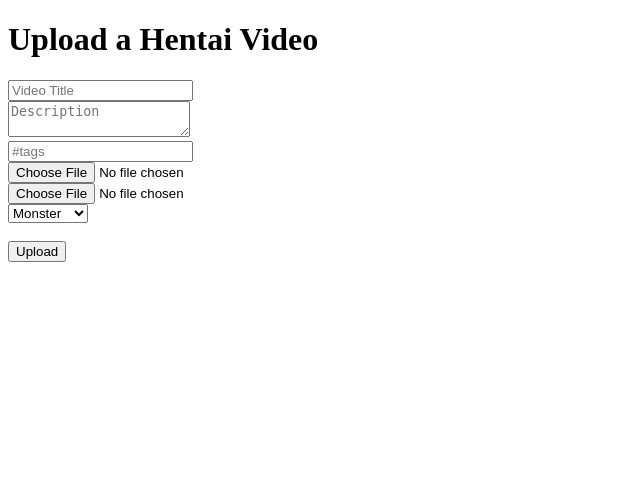
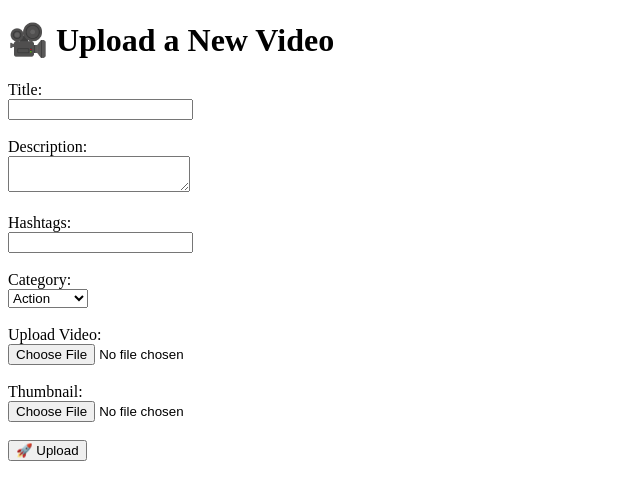
Before and after one commit to itsleo4/HentaiLust3D, a Flask app: page /upload in a window 1280 px wide. Shown: the top 500 px of the page, without its empty margins (0-640 px from the left). Run offline with Flask 3, Linux system fonts and the light colour scheme; some libraries are stand-ins or nearby versions.

Commit message:
Added upload.html template

```diff
--- a/app/templates/upload.html
+++ b/app/templates/upload.html
@@ -1,23 +1,34 @@
 <!DOCTYPE html>
 <html>
 <head>
-    <title>Upload Hentai Video</title>
+  <title>Upload Your Video</title>
 </head>
 <body>
-    <h1>Upload a Hentai Video</h1>
-    <form method="POST" enctype="multipart/form-data">
-        <input type="text" name="title" placeholder="Video Title" required><br>
-        <textarea name="description" placeholder="Description" required></textarea><br>
-        <input type="text" name="hashtags" placeholder="#tags"><br>
-        <input type="file" name="video" accept="video/*" required><br>
-        <input type="file" name="thumbnail" accept="image/*" required><br>
-        <select name="category">
-            <option value="monster">Monster</option>
-            <option value="futa">Futa</option>
-            <option value="romance">Romance</option>
-            <option value="hardcore">Hardcore</option>
-        </select><br><br>
-        <button type="submit">Upload</button>
-    </form>
+  <h1>🎥 Upload a New Video</h1>
+  <form method="POST" enctype="multipart/form-data">
+    <label>Title:</label><br>
+    <input type="text" name="title"><br><br>
+
+    <label>Description:</label><br>
+    <textarea name="description"></textarea><br><br>
+
+    <label>Hashtags:</label><br>
+    <input type="text" name="hashtags"><br><br>
+
+    <label>Category:</label><br>
+    <select name="category">
+      <option value="action">Action</option>
+      <option value="romance">Romance</option>
+      <option value="horror">Horror</option>
+    </select><br><br>
+
+    <label>Upload Video:</label><br>
+    <input type="file" name="video"><br><br>
+
+    <label>Thumbnail:</label><br>
+    <input type="file" name="thumbnail"><br><br>
+
+    <button type="submit">🚀 Upload</button>
+  </form>
 </body>
 </html>
```
